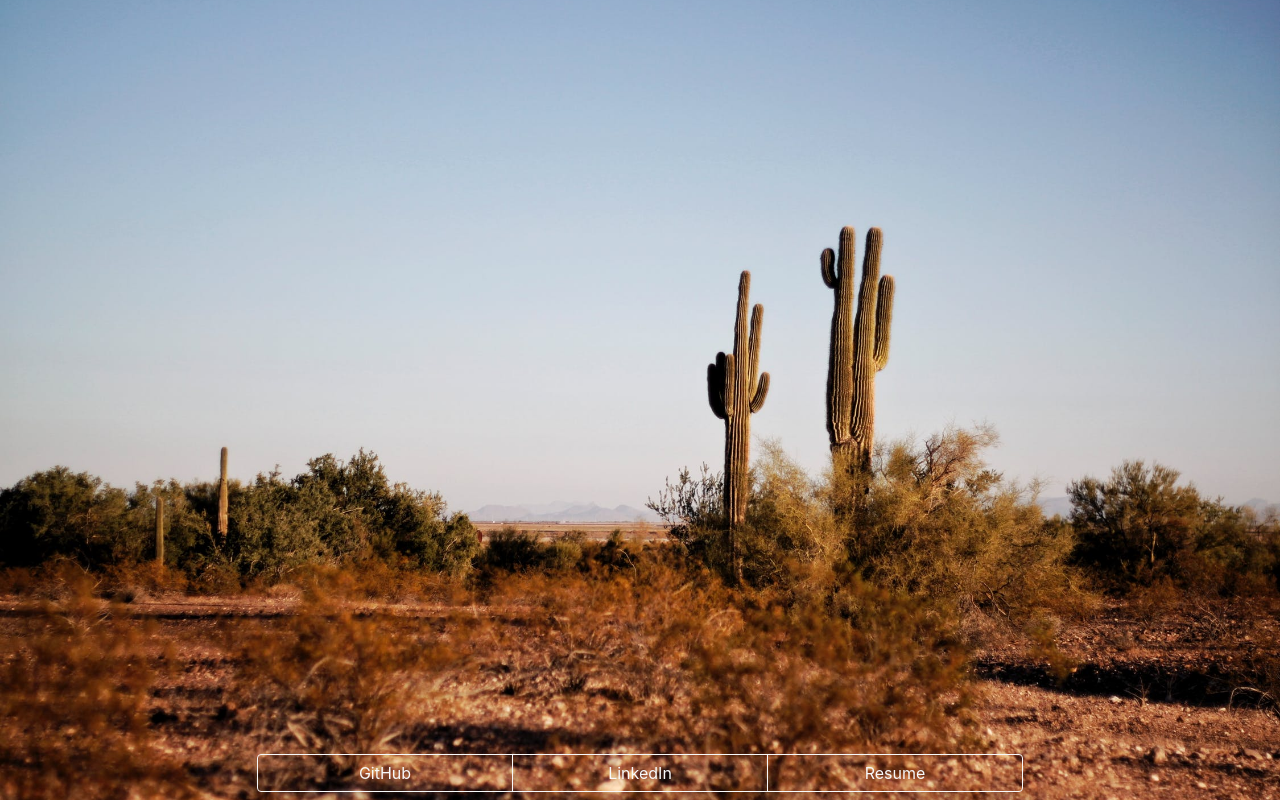
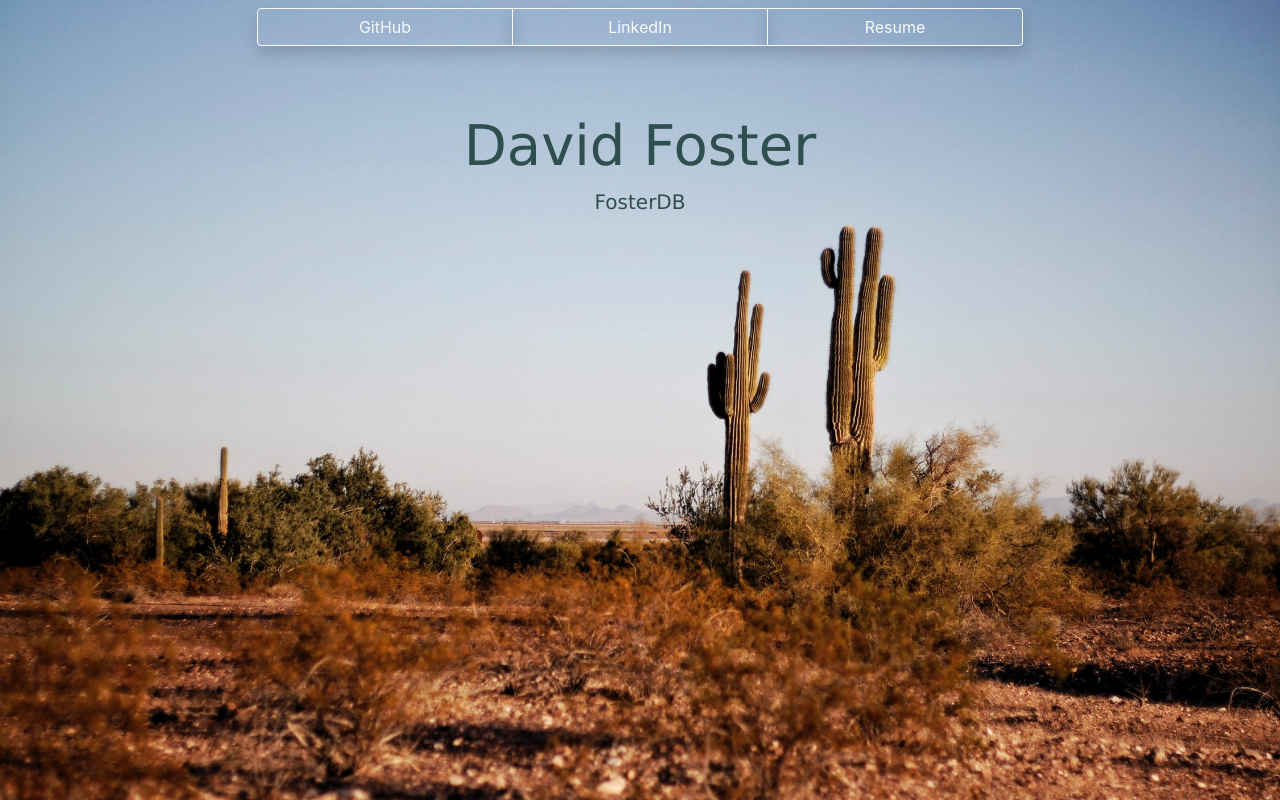
Before and after one commit to FosterDB/updated_portfolio, a plain HTML site: page index.html in a window 1280 px wide. Drawn offline with nearby package versions, Linux system fonts and the light colour scheme.

Commit message:
added jumbotron to index.html

```diff
--- a/assets/style.css
+++ b/assets/style.css
@@ -10,3 +10,9 @@ body {
 #linkBtn {
   width: 20vw;
 }
+
+.jumbotron {
+  text-align: center;
+  font-family: 'Lucida Sans', 'Lucida Sans Regular', 'Lucida Grande', 'Lucida Sans Unicode', Geneva, Verdana, sans-serif;
+  color: darkslategray;
+}
--- a/index.html
+++ b/index.html
@@ -13,13 +13,19 @@
 </head>
 <body>
   <div class="container">
-    <nav class="navbar fixed-bottom justify-content-center bg-transparent">
+    <nav class="navbar fixed-top justify-content-center bg-transparent">
       <div class="btn-group" role="group" aria-label="Basic example">
         <a id="linkBtn" class="btn btn-outline-light transparent shadow" href="https://github.com/FosterDB" role="button">GitHub</a>
         <a id="linkBtn" class="btn btn-outline-light transparent shadow" href="https://www.linkedin.com/in/fosterdb" role="button">LinkedIn</a>
         <a id="linkBtn" class="btn btn-outline-light transparent shadow" href="assets/Resume.pdf" role="button">Resume</a>
       </div>
     </nav>
+    <div class="jumbotron jumbotron-fluid bg-transparent mt-5">
+      <div class="col-sm-12 col-md-12 col-lg-12">
+        <h1 class="display-4">David Foster</h1>
+        <p class="lead">FosterDB</p>
+      </div>
+    </div>
   </div>
 </body>
 </html>
```
